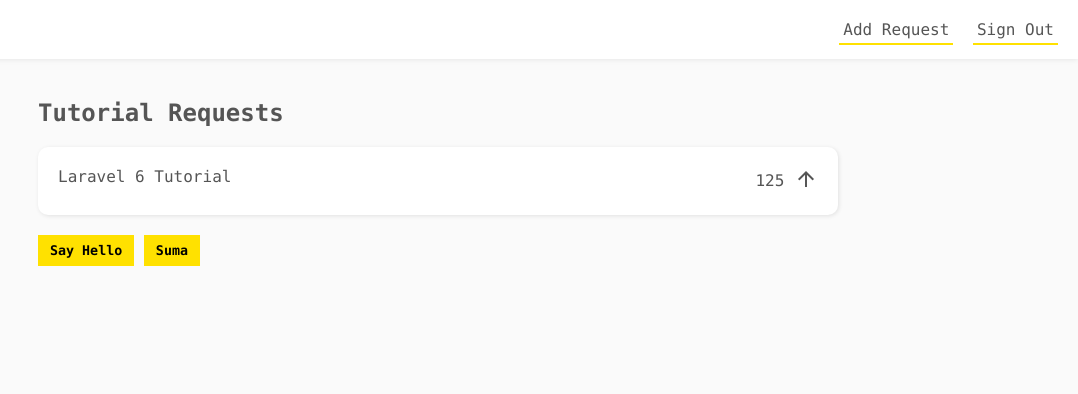
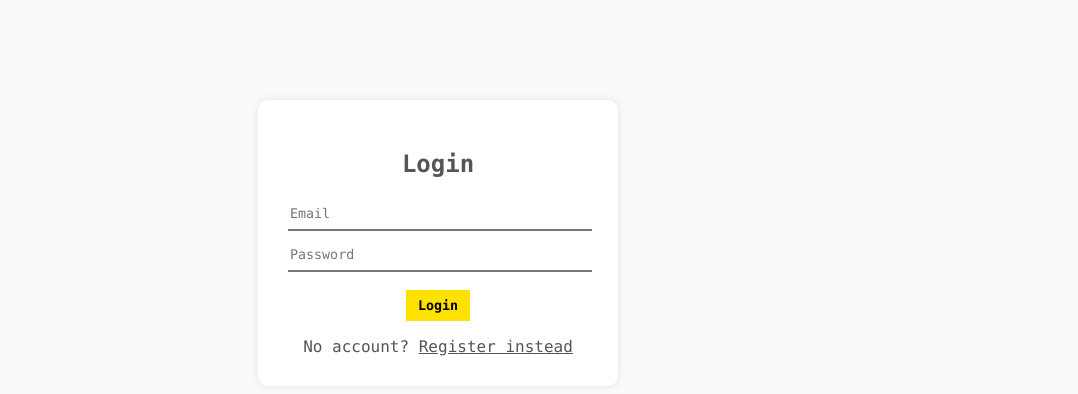
Before and after one commit to MaquinoBSC/Ninja-CloudFunctions, a plain HTML site: page public/index.html in a window 1280 px wide. Shown: the whole page, without its empty margins (202-1280 px from the left). Drawn offline with Linux system fonts and the light colour scheme; some packages are replaced by stand-ins of ours.

Commit message:
Template de modales de autenticacion

```diff
--- a/public/css/styles.css
+++ b/public/css/styles.css
@@ -113,3 +113,30 @@ button{
     font-family: inherit;
     cursor: pointer;
 }
+
+/* auth modal styles */
+.auth{
+    width: 100%;
+    height: 100%;
+    position: fixed;
+    background: #fafafa;
+    display: none;
+    z-index: 1;
+}
+
+.auth.open{
+    display: block;
+}
+
+.auth a{
+    text-decoration: underline;
+    cursor: pointer;
+}
+
+.auth .modal{
+    display: none;
+}
+
+.auth .modal.active{
+    display: block;
+}
--- a/public/index.html
+++ b/public/index.html
@@ -8,6 +8,31 @@
     <link rel="stylesheet" href="css/styles.css">
   <body>
 
+    <!-- Modals auth -->
+    <div class="auth open">
+      <div class="modal active">
+        <h2>Login</h2>
+        <form class="login">
+          <input type="text" name="email" placeholder="Email">
+          <input type="password" name="password" placeholder="Password">
+          <button>Login</button>
+          <p class="error"></p>
+        </form>
+        <div>No account? <a class="switch">Register instead</a></div>
+      </div>
+      <div class="modal">
+        <h2>Register</h2>
+        <form class="register">
+          <input type="text" name="email" placeholder="Email">
+          <input type="password" name="password" placeholder="Password">
+          <button>Register</button>
+          <p class="error"></p>
+        </form>
+        <div>Got account? <a class="switch">Login instead</a></div>
+      </div>
+    </div>
+
+    <!-- New Request Modal -->
     <div class="new-request">
       <div class="modal">
         <h2>Request a Tutorial</h2>
@@ -66,5 +91,6 @@
       firebase.initializeApp(firebaseConfig);
     </script>
     <script src="js/app.js"></script>
+    <script src="js/auth.js"></script>
   </body>
 </html>
--- /dev/null
+++ b/public/js/auth.js
@@ -0,0 +1,9 @@
+const authSwitchLinks= document.querySelectorAll('.switch');
+const authModals= document.querySelectorAll('.auth .modal');
+const authWrapper= document.querySelector('auth');
+
+authSwitchLinks.forEach((link)=> {
+    link.addEventListener('click', ()=> {
+        authModals.forEach((modal)=> modal.classList.toggle('active'));
+    });
+});
```
